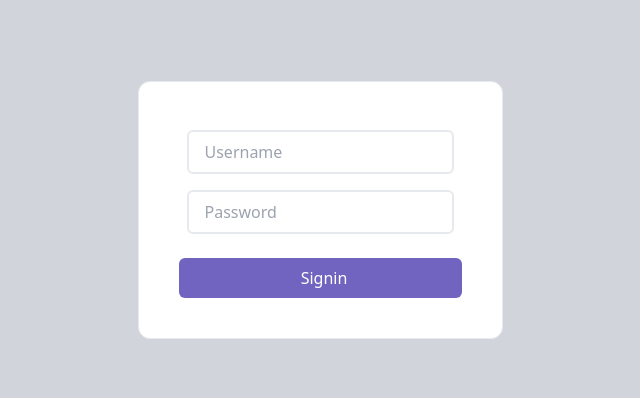
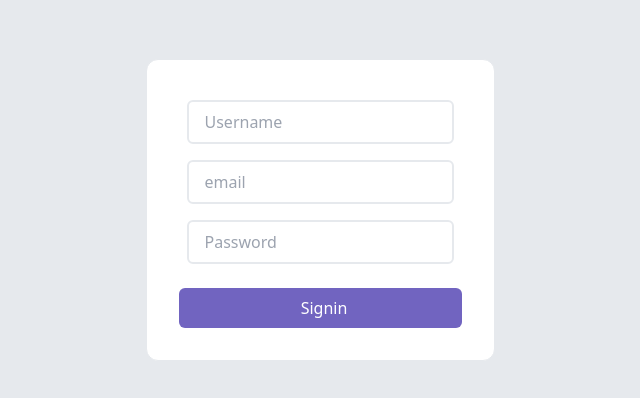
Before and after one commit to afadnan/secondbrain, a React (Vite) app in the folder fe/: page /signin in a window 1280 px wide. Shown: the part 190-588 px from the top of the page, without its empty margins (320-960 px from the left). Built offline with nearby package versions, Linux system fonts and the light colour scheme; no server answers.

Commit message:
connected fe with be

```diff
--- a/fe/src/pages/Signin.tsx
+++ b/fe/src/pages/Signin.tsx
@@ -1,17 +1,45 @@
+import { useRef } from "react";
 import { Button } from "../components/Button";
 import { Input } from "../components/Input";
+import axios from "axios";
+import { BACKEND_URL } from "../config";
+import { useNavigate } from "react-router-dom";
 
 export function Signin() {
-    return (
-        <div className="h-screen w-screen bg-gray-300 flex justify-center items-center">
-            <div className="bg-white rounded-xl p-10 border min-w-48">
-                <Input placeholder="Username" />
-                <Input placeholder="Password" />
-                <div className="flex justify-center pt-4 ">
-                <Button variant="primary" text="Signin" fullWidth={true} loading={false} />
-                </div>
+    const usernameRef = useRef<HTMLInputElement>(null);
+    const passwordRef = useRef<HTMLInputElement>(null);
+    const emailRef = useRef<HTMLInputElement>(null);
+    const navigate = useNavigate();
+
+    async function signin() {
+        const username = usernameRef.current?.value || "";
+        const password = passwordRef.current?.value || "";
+        const email = emailRef.current?.value || "";
+
+        console.log("Sending request:", { username,email, password });
+
+        try {
+            await axios.post(`${BACKEND_URL}/api/v1/signin`, {
+                userName:username,
+                email,
+                password
+            });
+
+            navigate("/dashboard");
+        } catch (error :any) {
+            console.error("Signin failed:", error.response?.data || error.message);
+            alert("Signin failed! Check console.");
+        }
+    }
+
+    return <div className="h-screen w-screen bg-gray-200 flex justify-center items-center">
+        <div className="bg-white rounded-xl border min-w-48 p-8">
+            <Input reference={usernameRef} placeholder="Username" />
+            <Input reference={emailRef} placeholder="email" />
+            <Input reference={passwordRef} placeholder="Password" />
+            <div className="flex justify-center pt-4">
+                <Button onClick={signin} loading={false} variant="primary" text="Signin" fullWidth={true} />
             </div>
-
         </div>
-    )
+    </div>
 }
```
